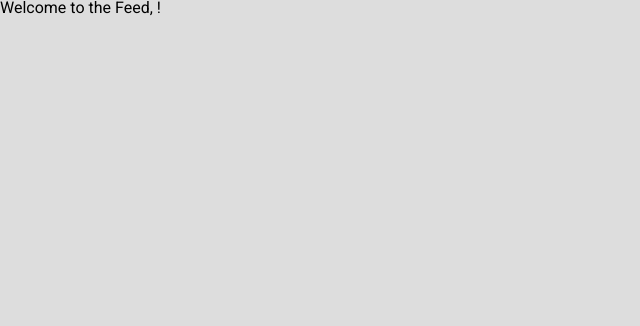
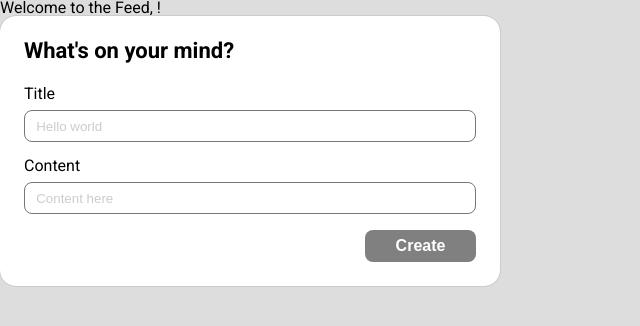
Before and after one commit to juancrls/codeleap-engineering-test, a React (Create React App) app in the folder client/: page /feed in a window 1280 px wide. Shown: the top 326 px of the page, without its empty margins (0-640 px from the left). Built offline with nearby package versions, Linux system fonts and the light colour scheme.

Commit message:
Minor changes

```diff
--- a/client/src/pages/Feed/index.js
+++ b/client/src/pages/Feed/index.js
@@ -1,10 +1,60 @@
-import React from "react";
+import React, { useEffect, useState } from "react";
 import { connect } from "react-redux";
+import Form from "../../components/Form";
+import TextArea from "../../components/Elements/TextArea";
+import Button from "../../components/Elements/Button";
+import { PulseLoader } from "react-spinners";
 
 const Feed = (props) => {
+  const [title, setTitle] = useState("");
+  const [content, setContent] = useState("");
+  const [loading, setLoading] = useState(false);
+
+  let hasEmptyFields = !title.trim() || !content.trim();
+
+  const handleSubmit = (event) => {
+    event.preventDefault();
+    console.log("post created!");
+  }
+
+  const handleInputChange = (event) => {
+
+  }
+
   return (
     <div>
       Welcome to the Feed, {props.username}!
+      <Form
+        onSubmit={handleSubmit}
+        id="login-form"
+        title="What's on your mind?"
+        size="large"
+      >
+        <TextArea
+          label="Title"
+          placeholder="Hello world"
+          value={title}
+          id="create-post-title-text-area"
+          onChange={handleInputChange}
+          theme="neutral"
+        />
+        <TextArea
+          label="Content"
+          placeholder="Content here"
+          value={content}
+          id="create-post-content-text-area"
+          onChange={handleInputChange}
+          theme="neutral"
+          size="medium"
+        />
+        <Button
+          id="create-post-submit-button"
+          theme={"primary"}
+          disabled={hasEmptyFields}
+        >
+          {loading ? <PulseLoader size={8} color={"#ffffff"}/> : "Create"}
+        </Button>
+      </Form>
     </div>
   )
 }
--- a/client/src/pages/Login/index.js
+++ b/client/src/pages/Login/index.js
@@ -10,7 +10,6 @@ import { PulseLoader } from "react-spinners";
 
 const Login = (props) => {
   const [currentUser, setCurrentUser] = useState("");
-  const [error, setError] = useState("");
   const [loading, setLoading] = useState(false);
   const navigate = useNavigate();
 
@@ -30,7 +29,6 @@ const Login = (props) => {
   const handleSubmit = async (event) => {
     event.preventDefault();
     if (currentUser.trim()) {
-      setError("");
       setLoading(true);
       setTimeout(() => {
         props.setUsername(currentUser);
@@ -57,7 +55,6 @@ const Login = (props) => {
           placeholder="John doe"
           value={currentUser}
           id="login-username-text-area"
-          error={error}
           onChange={handleInputChange}
           theme="neutral"
         />
```
Also changed, not shown: client/src/pages/Feed/styles.scss (added).
